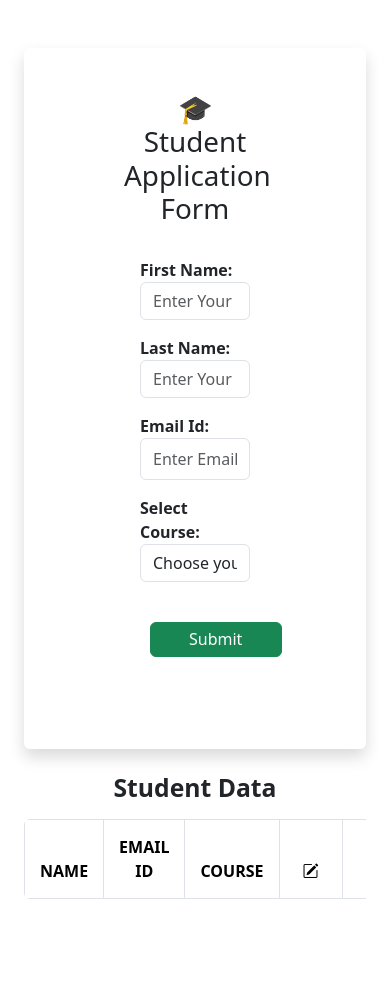
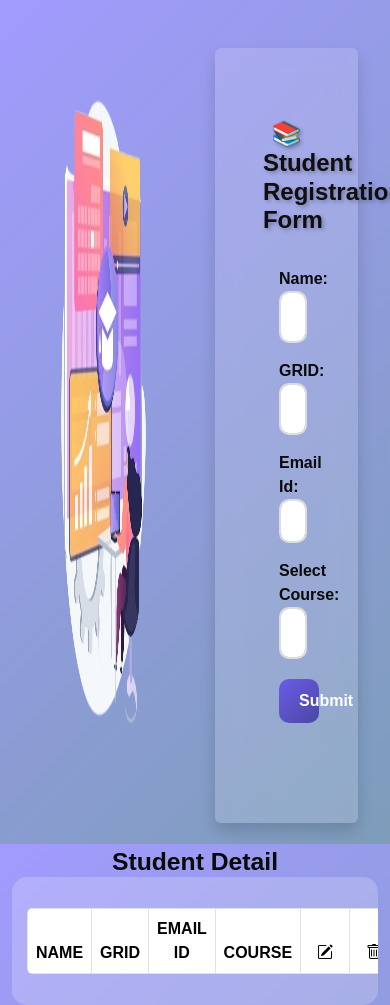
Before and after one commit to honeypatel11/student-mgnt-system, a plain HTML site: page index.html in a window 390 px wide. Before the commit the page ends 915 px from the top, so only its background shows below. Drawn offline with nearby package versions, Linux system fonts and the light colour scheme; some packages are replaced by stand-ins of ours; a script that the page names is missing.

Commit message:
added design

```diff
--- a/assets/css/style.css
+++ b/assets/css/style.css
@@ -1,53 +1,131 @@
 
-.box{
+.background {
+    background: linear-gradient(135deg, #a29bfe, #7d9dba);
+    font-family: 'Poppins', sans-serif;
+    color: hwb(0 4% 96%);
+}
 
-    background-color: white;
-    backdrop-filter: blur(10px);
-    border-radius: 15px;
-    padding: 20px 100px !important;
-    box-shadow: 0px 4px 10px rgba(0, 0, 0, 0.1);
-    transition: all 0.3s linear;
+
+.box {
+    background: rgba(255, 255, 255, 0.15);
+    backdrop-filter: blur(12px);
+    border-radius: 20px;
+    padding: 30px;
+    box-shadow: 0px 8px 20px rgba(0, 0, 0, 0.2);
+    transition: all 0.3s ease-in-out;
     width: 100%;
-    /* height: 650px; */
+    max-width: 600px;
+    margin: auto;
+}
 
+
+h1 {
+    font-size: 28px;
+    font-weight: bold;
+    color: #100e0e;
+    text-shadow: 2px 2px 4px rgba(0, 0, 0, 0.3);
 }
-.btn{
-    margin: 1.5em .6em;
-    padding: .3em 2.4em;
+
+.form-control {
+    border: 2px solid #ddd;
+    padding: 12px;
+    border-radius: 10px;
+    transition: all 0.3s ease-in-out;
 }
-table {
-    width: 100%;
-    margin-top: 20px;
-    border-collapse: collapse;
 
+.form-control:focus {
+    border: 2px solid #6c5ce7;
+    box-shadow: 0px 0px 8px rgba(108, 92, 231, 0.3);
 }
+
+.btn {
+    border-radius: 10px;
+    font-weight: bold;
+    padding: 10px 20px;
+    transition: all 0.3s ease-in-out;
+    border: none;
+}
+
+.btn-success {
+    background: linear-gradient(135deg, #6c5ce7, #4a47a3);
+    color: white;
+}
+
+.btn-success:hover {
+    background: linear-gradient(135deg, #4a47a3, #3b3b98);
+    transform: scale(1.05);
+}
+
+.btn-warning {
+    background: linear-gradient(135deg, #fd79a8, #e84393);
+    color: white;
+}
+
+.btn-warning:hover {
+    background: linear-gradient(135deg, #e84393, #d63031);
+    transform: scale(1.05);
+}
+
+.btn-danger {
+    background: linear-gradient(135deg, #d63031, #ff7675);
+    color: white;
+}
+
+.btn-danger:hover {
+    background: linear-gradient(135deg, #ff7675, #e17055);
+    transform: scale(1.05);
+}
+
+
 .table-box {
     overflow-x: auto;
+    background: rgba(255, 255, 255, 0.2);
+    border-radius: 15px;
+    padding: 15px;
 }
 
 table {
-
+    width: 100%;
+    border-collapse: collapse;
     overflow: hidden;
+    border-radius: 10px;
+    background: rgba(255, 255, 255, 0.1);
 }
 
 th, td {
-    padding: 15px !important;
+    padding: 12px;
     text-align: center;
+    border-bottom: 1px solid rgba(255, 255, 255, 0.2);
 }
 
 th {
-    background-color: #f1f1f1;
+    background: rgba(255, 255, 255, 0.2);
+    font-weight: bold;
 }
 
 tbody tr:hover {
-    background-color: #f5f5f5;
+    background: rgba(255, 255, 255, 0.3);
+    transition: all 0.3s ease-in-out;
 }
 
 
-.form-control:focus{
-    box-shadow: none;
-    border: 1px solid black;
+@media (max-width: 768px) {
+    .box {
+        padding: 20px;
+        max-width: 90%;
+    }
+
+    h1 {
+        font-size: 24px;
+    }
+
+    .btn {
+        width: 100%;
+    }
+
 }
-input,select{
-    cursor: pointer;
+@media (max-width: 1127px) {
+    img{
+        width: 70%;
+    }
 }
--- a/index.html
+++ b/index.html
@@ -10,24 +10,28 @@
     <link rel="stylesheet" href="./assets/css/style.css">
 
 </head>
-<body class="">
+<body class="background">
+   <section>
     <div class="container">
         <div class="vh-100 d-flex justify-content-center ">
             <div class="row w-100">
-                <div class="col-12  mt-5  mx-auto">
+                <div class="col-6 d-flex justify-content-center">
+                    <img src="./assets/img/student-img.png" alt="">
+                </div>
+                <div class="col-6  mt-5  mx-auto">
                     <div class="box rounded shadow p-5">
                         <div class="pt-4 text-center">
-                            <h1>🎓 Student Application Form</h1>
+                            <h1>📚 Student Registration Form</h1>
                         </div>
                         <form id="stu-form" class="ps-3 pe-3 pb-5 pt-4">
                             <div class="row">
                                 <div class="col-12 mb-3">
-                                    <label for="firstname" class="fw-bold">First Name:</label>
-                                    <input type="text" class="form-control" id="firstname" placeholder="Enter Your First Name">
+                                    <label for="name" class="fw-bold">Name:</label>
+                                    <input type="text" class="form-control" id="name" placeholder="Enter Your Name">
                                 </div>
                                 <div class="col-12  mb-3">
-                                    <label for="lastname" class="fw-bold">Last Name:</label>
-                                    <input type="text" class="form-control" id="lastname" placeholder="Enter Your Last Name">
+                                    <label for="grid" class="fw-bold">GRID:</label>
+                                    <input type="number" class="form-control" id="grid" placeholder="Enter Your grid">
                                 </div>
                             </div>
 
@@ -41,41 +45,41 @@
                                 <label for="course-select" class="fw-bold">Select Course:</label>
                                 <select id="course-select" class="form-control">
                                     <option value="">Choose your Course</option>
-                                    <option value="MCA">MCA</option>
+                                    <option value="BCOM">BCOM</option>
+                                    <option value="BBA">BBA</option>
                                     <option value="BCA">BCA</option>
-                                    <option value="MBA">MBA</option>
                                 </select>
                             </div>
 
 
                             <div class="text-center">
-                                <button type="submit" class="btn btn-success" id="submit">Submit</button>
+                                <button type="submit" class="btn btn-success my-1" id="submit">Submit</button>
                             </div>
                         </form>
 
                     </div>
-                    <h2 class="fw-bold mt-4 mb-0 text-center">Student Data</h2>
+                </div>
+                <h2 class="fw-bold mt-4 mb-0 text-center">Student Detail</h2>
                 <div class="table-box">
                     <table class="table table-hover rounded table-bordered mt-3">
                         <thead class="table">
                             <tr>
                                 <th class="text-uppercase fw-bold">Name</th>
-
+                                <th class="text-uppercase fw-bold">GRID</th>
                                 <th class="text-uppercase fw-bold">Email Id</th>
                                 <th class="text-uppercase fw-bold">Course</th>
-
                                 <th><i class="bi bi-pencil-square"></i></th>
                                 <th><i class="bi bi-trash"></i></th>
                             </tr>
                         </thead>
-                            <tbody id="studentTable"></tbody>
+                        <tbody id="studentDetail"></tbody>
                     </table>
                 </div>
             </div>
         </div>
     </div>
-    </div>
 
+   </section>
     <script src="https://cdn.jsdelivr.net/npm/sweetalert2@11"></script>
    <script src="./index.js"></script>
 </body>
--- a/index.js
+++ b/index.js
@@ -1,12 +1,9 @@
 class Student {
-    constructor(firstName, lastName, grid, contactNo, emailId, course, gender) {
-        this.firstName = firstName;
-        this.lastName = lastName;
+    constructor(name, grid, emailId, course) {
+        this.name = name;
         this.grid = grid;
-        this.contactNo = contactNo;
         this.emailId = emailId;
         this.course = course;
-        this.gender = gender;
     }
 }
 
@@ -21,13 +18,14 @@ class StudentManage {
     }
 
     display() {
-        const table = document.getElementById("studentTable");
+        const table = document.getElementById("studentDetail");
         table.innerHTML = "";
 
         this.students.forEach((student, index) => {
             let row = `
                 <tr class="text-center">
-                    <td>${student.firstName} ${student.lastName}</td>
+                    <td>${student.name}</td>
+                    <td>${student.grid}</td>
                     <td>${student.emailId}</td>
                     <td>${student.course}</td>
 
@@ -58,25 +56,38 @@ const manage = new StudentManage();
 let updateIndex = null;
 
 function createUpdateStudent() {
-    const firstName = document.getElementById("firstname").value.trim();
-    const lastName = document.getElementById("lastname").value.trim();
+    const name = document.getElementById("name").value.trim();
+    const grid = document.getElementById("grid").value.trim();
     const emailId = document.getElementById("mail").value.trim();
     const course = document.getElementById("course-select").value;
 
+    const gridRegex = /^\d{4}$/;
+    const emailRegex = /^[^\s@]+@[^\s@]+\.[^\s@]+$/;
 
 
-    if (!firstName) {
-        Swal.fire("Validation Error", "Please enter your first name!", "error");
+    if (!name) {
+        Swal.fire("Validation Error", "Please enter your name!", "error");
         return;
     }
 
-    if (!lastName) {
-        Swal.fire("Validation Error", "Please enter your last name!", "error");
+    if (!grid) {
+        Swal.fire("Validation Error", "Please enter your grid!", "error");
+        return;
+    }
+    if (!gridRegex.test(grid)) {
+        Swal.fire({
+            text: "Enter A Valid GRID Number (4-digits) !",
+            icon: "error"
+        });
         return;
     }
 
     if (!emailId) {
         Swal.fire("Validation Error", "Please enter your email ID!", "error");
+        return;
+    }
+    if (!emailRegex.test(emailId)) {
+        Swal.fire("Validation Error", "Please enter a valid email address!", "error");
         return;
     }
 
@@ -85,16 +96,12 @@ function createUpdateStudent() {
         return;
     }
 
-
-
-
     if (manage.students.some((record) => record.emailId === emailId && updateIndex === null)) {
         Swal.fire("Validation Error", "Email already exists!", "error");
         return;
     }
 
-
-    const student = new Student(firstName, lastName, "", "", emailId, course);
+    const student = new Student(name, grid, emailId, course);
 
     if (updateIndex === null) {
         manage.create(student);
@@ -128,16 +135,17 @@ function deleteStudent(idx) {
 
 function resetForm() {
     document.getElementById("stu-form").reset();
+    updateIndex = null;
+    document.getElementById("submit").textContent = "Submit";
 }
 
 function updateStudent(index) {
     const student = manage.students[index];
 
-    document.getElementById("firstname").value = student.firstName;
-    document.getElementById("lastname").value = student.lastName;
+    document.getElementById("name").value = student.name;
+    document.getElementById("grid").value = student.grid;
     document.getElementById("mail").value = student.emailId;
     document.getElementById("course-select").value = student.course;
-
 
     updateIndex = index;
     document.getElementById("submit").textContent = "Update";
```
Also changed, not shown: assets/img/student-img.png (added). Lines whose indentation alone changed are shown as unchanged.
